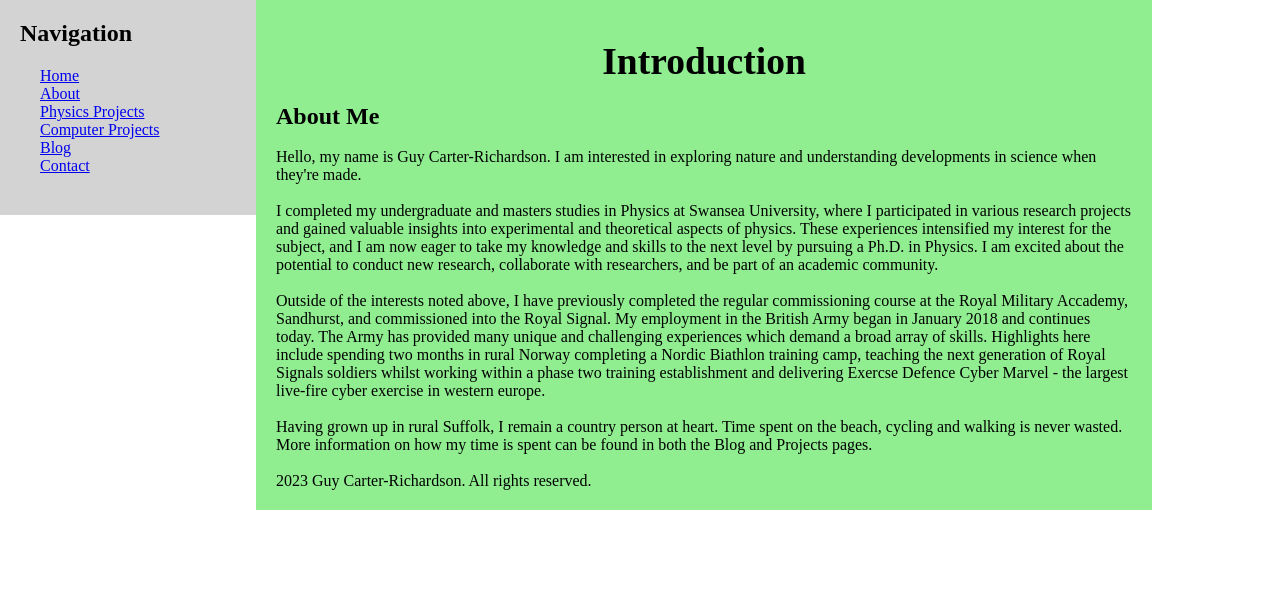
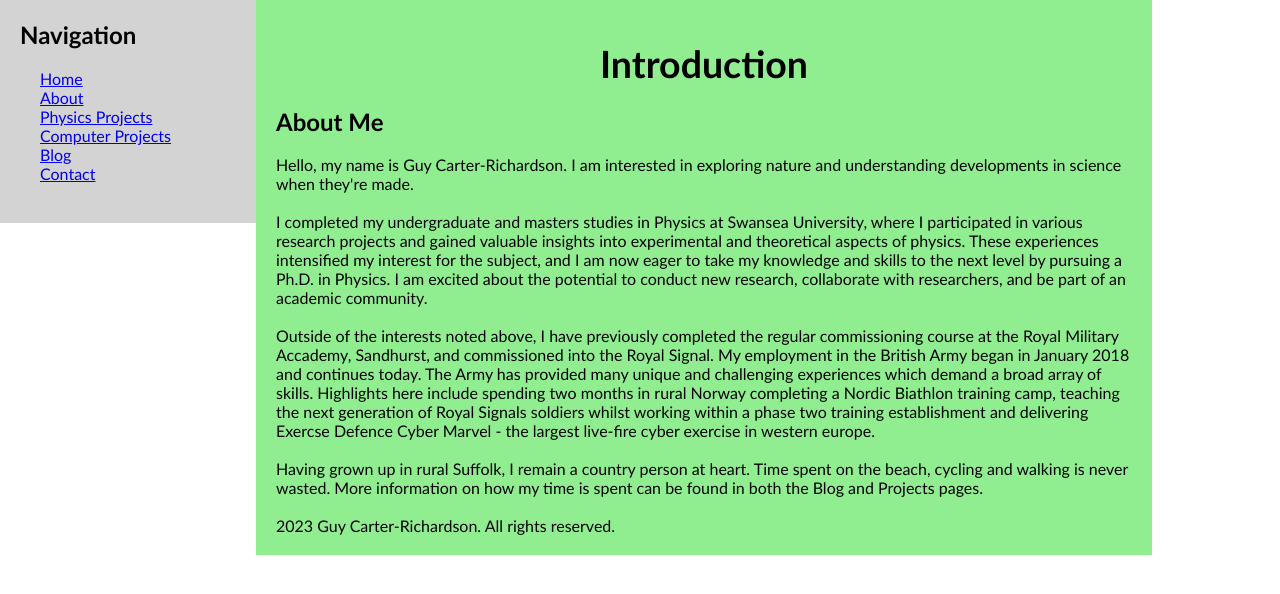
Before and after one commit to Charlie-BrownGT/Charlie-BrownGT.github.io, a PHP site: page /about.html in a window 1280 px wide. Shown: the top 594 px of the page. Run offline with PHP 8.4, Linux system fonts and the light colour scheme.

```diff
--- a/web_style_1.css
+++ b/web_style_1.css
@@ -10,6 +10,7 @@ body, h1, h2, h3, p, ul, li {
     background-color: lightgreen;
     text-align: center;
     padding: 2px;
+    font-family: Calibri;
     font-size: 25px;
     color: rgb(0, 0, 0);
   }
@@ -19,10 +20,12 @@ body, h1, h2, h3, p, ul, li {
     width: 20vw;
     height: 100%;
     padding: 20px;
+    font-family: Calibri;
   }
   nav ul {
     list-style-type: none;
     padding: 20px;
+    font-family: Calibri;
   }
   article {
     float: left;
@@ -30,15 +33,18 @@ body, h1, h2, h3, p, ul, li {
     width: 70vw;
     background-color: lightgreen;
     height: 100%;
+    font-family: Calibri;
   }
   footer {
     background-color: lightgreen;
     padding: 10px;
     text-align: center;
     color: rgb(0, 0, 0);
+    font-family: Calibri;
   }
   section::after {
     content: "";
     display: table;
     clear: both;
+    font-family: Calibri;
   }
```
